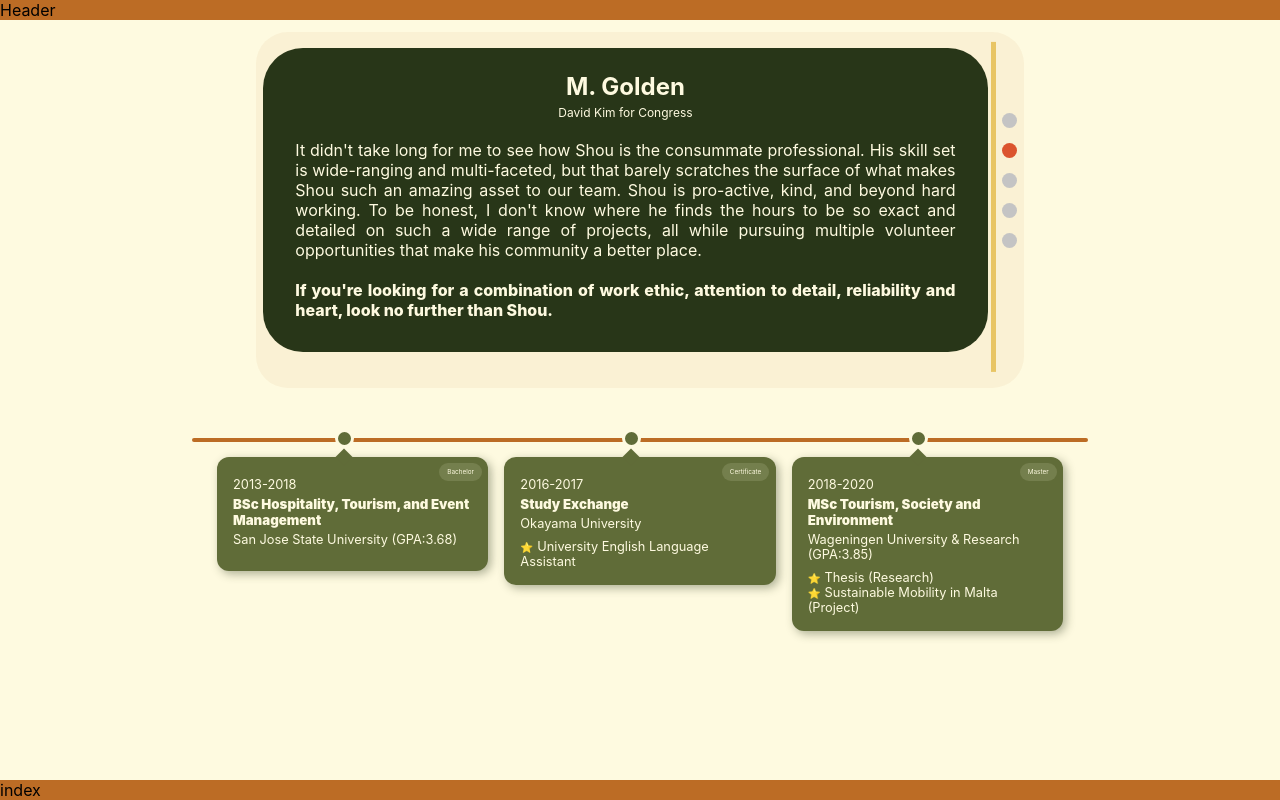
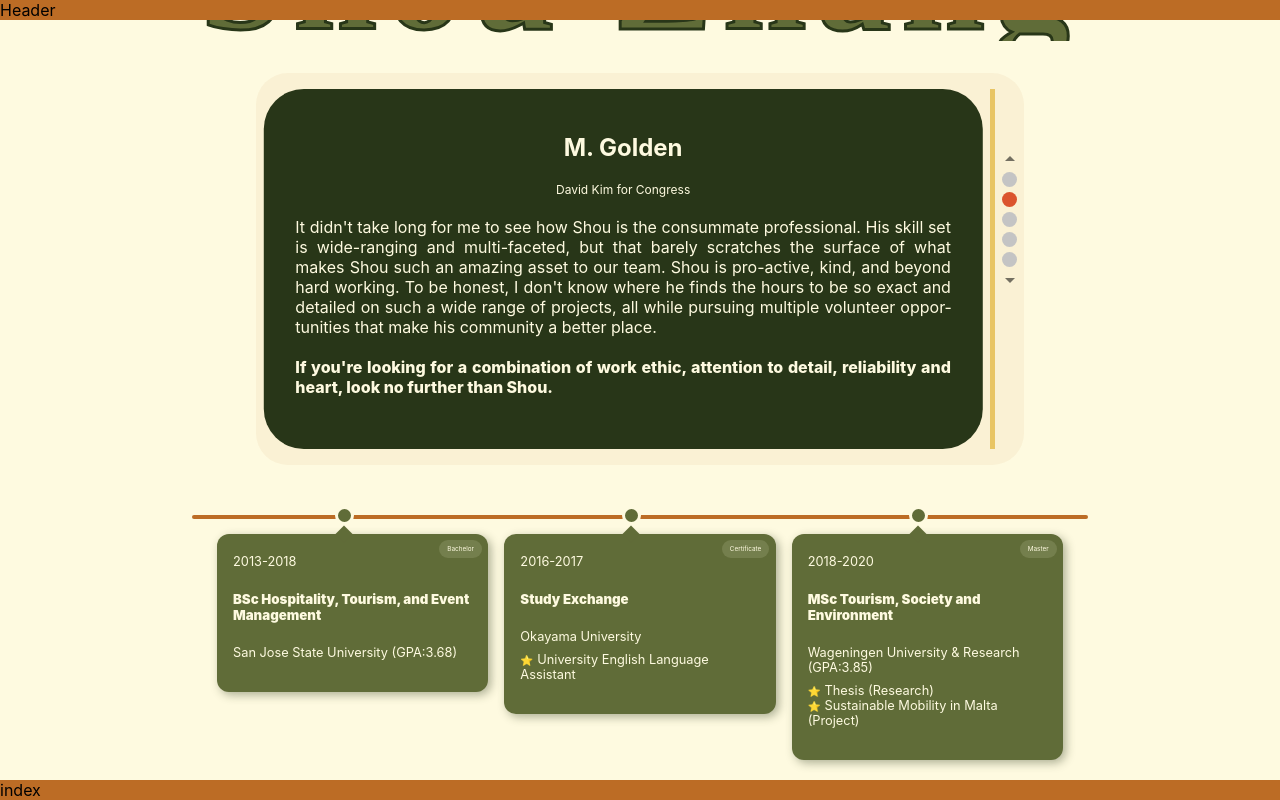
Before and after one commit to shdzhng/portfolio, a React (Create React App) app: page / in a window 1280 px wide. Built offline with nearby package versions, Linux system fonts and the light colour scheme; the HTML template or start-up script is replaced by a standard one; a web font is replaced by a local one.

Commit message:
implement increment and decrement buttons to navigate slider

```diff
--- a/package.json
+++ b/package.json
@@ -3,6 +3,10 @@
   "version": "0.1.0",
   "private": true,
   "dependencies": {
+    "@emotion/react": "^11.10.0",
+    "@emotion/styled": "^11.10.0",
+    "@mui/icons-material": "^5.10.3",
+    "@mui/material": "^5.10.3",
     "@testing-library/jest-dom": "^5.16.5",
     "@testing-library/react": "^13.3.0",
     "@testing-library/user-event": "^13.5.0",
--- a/src/App.js
+++ b/src/App.js
@@ -20,6 +20,11 @@ function App() {
       }}
     >
       <Header />
+      <svg width="100%" height="100%" fill={colors.oliveGreen}>
+        <text x="50%" y="70%" textAnchor="middle" className={'animate-text'}>
+          Shou Zhang
+        </text>
+      </svg>
       <ReferenceSlider />
       <Timeline />
       <Footer />
--- a/src/components/ReferenceSlider/index.jsx
+++ b/src/components/ReferenceSlider/index.jsx
@@ -7,8 +7,12 @@ import {
   SlideShowDots,
   SlideShowDot,
   Comment,
+  Divider,
 } from './referenceSlider.styles';
 import { colors } from '../../static/colors';
+import ArrowDropUpTwoToneIcon from '@mui/icons-material/ArrowDropUpTwoTone';
+import ArrowDropDownTwoToneIcon from '@mui/icons-material/ArrowDropDownTwoTone';
+import { IconButton } from '@mui/material';
 
 const DELAY = 3000;
 
@@ -23,6 +27,23 @@ function ReferenceSlider() {
     }
   }
 
+  const handeIncrement = (prop) => {
+    switch (prop) {
+      case 'increment': {
+        setIndex((cur) => {
+          if (cur === 4) return 1;
+          return cur + 2;
+        });
+      }
+      case 'decrement': {
+        setIndex((cur) => {
+          if (cur <= 0) return 4;
+          return cur - 1;
+        });
+      }
+    }
+  };
+
   const handleMouseEnter = (i) => {
     setIndex(i);
     setPause(true);
@@ -34,6 +55,7 @@ function ReferenceSlider() {
 
   useEffect(() => {
     resetTimeout();
+    console.log(index);
     if (pause) return;
     timeoutRef.current = setTimeout(
       () =>
@@ -63,8 +85,7 @@ function ReferenceSlider() {
         <SlideShowSlider
           style={{ transform: `translate3d(${-index * 100}%, 0, 0)` }}
         >
-          {referenceData.map(
-            ({ name, relationship, organization, comment }, i) => (
+          {referenceData.map(({ name, organization, comment }, i) => (
             <Slide
               key={i}
               onMouseEnter={(__) => {
@@ -100,11 +121,18 @@ function ReferenceSlider() {
                 dangerouslySetInnerHTML={{ __html: comment }}
               />
             </Slide>
-            )
-          )}
+          ))}
         </SlideShowSlider>
       </SlideShow>
+      <Divider />
+
       <SlideShowDots>
+        <IconButton
+          onClick={() => handeIncrement('decrement')}
+          sx={{ height: '15px', width: '15px', paddingTop: '20px' }}
+        >
+          <ArrowDropUpTwoToneIcon />
+        </IconButton>
         {referenceData.map((_, i) => (
           <SlideShowDot
             key={i}
@@ -115,6 +143,12 @@ function ReferenceSlider() {
             }}
           />
         ))}
+        <IconButton
+          onClick={() => handeIncrement('increment')}
+          sx={{ height: '15px', width: '15px', paddingBottom: '20px' }}
+        >
+          <ArrowDropDownTwoToneIcon />
+        </IconButton>
       </SlideShowDots>
     </div>
   );
--- a/src/components/ReferenceSlider/referenceSlider.styles.js
+++ b/src/components/ReferenceSlider/referenceSlider.styles.js
@@ -1,6 +1,5 @@
 import styled from 'styled-components';
 import { colors } from '../../static/colors';
-import { keyframes } from 'styled-components';
 
 const SlideShow = styled.div`
   margin: 0 auto;
@@ -8,11 +7,18 @@ const SlideShow = styled.div`
   width: 100%;
 `;
 
+const Divider = styled.div`
+  content: '';
+  background-color: ${colors.yellow};
+  width: 5px;
+  height: 100%;
+`;
+
 const SlideShowSlider = styled.div`
   white-space: nowrap;
   transition: linear 1000ms;
   -webkit-overflow-scrolling: touch;
-  width: 100%;
+  height: 100%;
   cursor: grab;
 `;
 
@@ -21,7 +27,14 @@ const Comment = styled.p`
   color: ${colors.offWhite};
   margin: 0 2em 2em 2em;
   text-align: justify;
-
+  overflow-wrap: break-word;
+  word-wrap: break-word;
+  -ms-word-break: break-all;
+  word-break: break-word;
+  -ms-hyphens: auto;
+  -moz-hyphens: auto;
+  -webkit-hyphens: auto;
+  hyphens: auto;
   .bold {
     font-weight: 800;
   }
@@ -35,6 +48,10 @@ const Comment = styled.p`
     background-repeat: no-repeat;
     transition: all 500ms ease-in-out;
   }
+
+  @media screen and (max-width: 728px) {
+    text-align: left;
+  }
 `;
 
 const Slide = styled.div`
@@ -42,12 +59,11 @@ const Slide = styled.div`
   display: inline-flex;
   flex-direction: column;
   align-items: center;
-  width: 98%;
   margin-left: 1%;
   margin-right: 1%;
   border-radius: 40px;
   background-color: ${colors.darkGreen};
-
+  height: 100%;
   &:hover ${Comment} {
     .underline {
       background-size: 102% 102%;
@@ -59,14 +75,6 @@ const Slide = styled.div`
 const SlideShowDots = styled.div`
   text-align: center;
   margin-top: 50px;
-  &:before {
-    content: '';
-    background-color: ${colors.yellow};
-    width: 5px;
-    height: 330px;
-    transform: translate(-19px, -17%);
-    position: absolute;
-  }
 `;
 
 const SlideShowDot = styled.div`
@@ -75,7 +83,7 @@ const SlideShowDot = styled.div`
   height: 15px;
   width: 15px;
   border-radius: 50%;
-  margin: 15px 7px 0px;
+  margin: 5px 7px;
   background-color: ${(props) =>
     props.active === true
       ? colors.red
@@ -84,7 +92,7 @@ const SlideShowDot = styled.div`
       : colors.lightGray};
   transition: all 250ms ease-in-out;
   &:hover {
-    background-color: ${colors.red};
+    background-color: ${(props) => (props.active ? colors.red : colors.yellow)};
   }
 `;
 
@@ -95,4 +103,5 @@ export {
   SlideShowDot,
   Slide,
   Comment,
+  Divider,
 };
--- a/src/components/Timeline/timeline.styles.js
+++ b/src/components/Timeline/timeline.styles.js
@@ -63,7 +63,7 @@ const TimeLine = styled.div`
 `;
 
 const Title = styled.h5`
-  color: ${colors.offWhite};
+  color: inherit;
   font-weight: 900;
 `;
 
@@ -73,7 +73,7 @@ const SmallText = styled.p`
 
 const Info = styled.p`
   font-size: 0.8em;
-  color: ${colors.offWhite};
+  color: inherit;
 `;
 
 const ProjectContainer = styled.ul`
@@ -84,7 +84,7 @@ const ProjectContainer = styled.ul`
 `;
 
 const ProjectListItem = styled.li`
-  color: ${colors.offWhite};
+  color: inherit;
   font-size: 0.8em;
   &:before {
     content: '⭐';
@@ -98,7 +98,7 @@ const Badge = styled.div`
   top: 1em;
   right: 1em;
   padding: 0.75em 1.25em;
-  color: ${colors.offWhite};
+  color: inherit;
   background-color: ${colors.offWhite}20;
   width: fit-content;
   height: fit-content;
@@ -121,15 +121,22 @@ const Container = styled.div`
   height: fit-content;
   padding: 1em;
   align-self: auto;
+  color: ${colors.offWhite};
   box-shadow: 3px 3px 10px ${colors.darkGreen}60;
   transition-timing-function: ease-in;
   transition: all 1.5s ease;
   transition: box-shadow 150ms ease-in;
   &:hover {
     box-shadow: 8px 8px 15px ${colors.darkGreen}60;
+    background-color: ${colors.yellow};
+    color: ${colors.darkGreen};
+    &:after {
+      background-color: ${colors.yellow};
+    }
   }
   &:hover ${TimeLinePoint} {
-    border-color: ${colors.darkBrown};
+    border-color: ${colors.oliveGreen};
+    background-color: ${colors.yellow};
   }
   &:hover ${Badge} {
     background-size: 100% 100%;
--- a/src/index.css
+++ b/src/index.css
@@ -1,14 +1,41 @@
-body,
-* {
+body {
   margin: 0;
   font-family: -apple-system, BlinkMacSystemFont, 'Segoe UI', 'Roboto', 'Oxygen',
     'Ubuntu', 'Cantarell', 'Fira Sans', 'Droid Sans', 'Helvetica Neue',
     sans-serif;
   -webkit-font-smoothing: antialiased;
   -moz-osx-font-smoothing: grayscale;
+  background-color: #fefae0;
+  height: 100vh;
+  width: 100vw;
+  overflow-x: hidden;
 }
 
 p {
   margin-top: 4px;
   margin-bottom: 4px;
 }
+
+.animate-text {
+  font-family: Lora;
+  letter-spacing: 10px;
+  stroke: #283618;
+  font-size: 150px;
+  font-weight: 700;
+  stroke-width: 3;
+  animation: textAnimate 5s 1;
+}
+
+@keyframes textAnimate {
+  0% {
+    stroke-dasharray: 0 50%;
+    stroke-dashoffset: 20%;
+    fill: #283618;
+  }
+
+  100% {
+    stroke-dasharray: 50% 0;
+    stroke-dashoffstet: -20%;
+    fill: #606c38;
+  }
+}
```
Also changed, not shown: 1 other file (tests, documents, lock files or other folders). Lines whose indentation alone changed are shown as unchanged.
